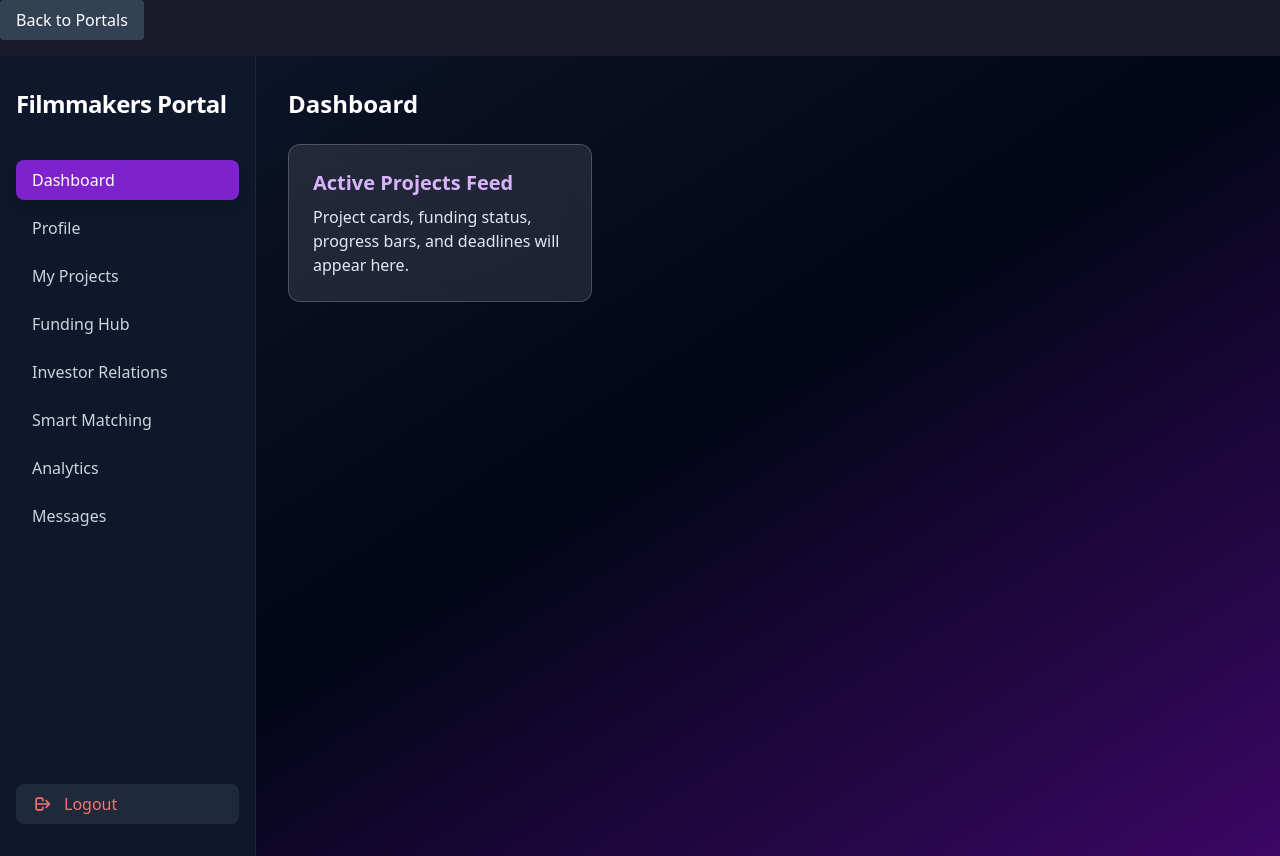
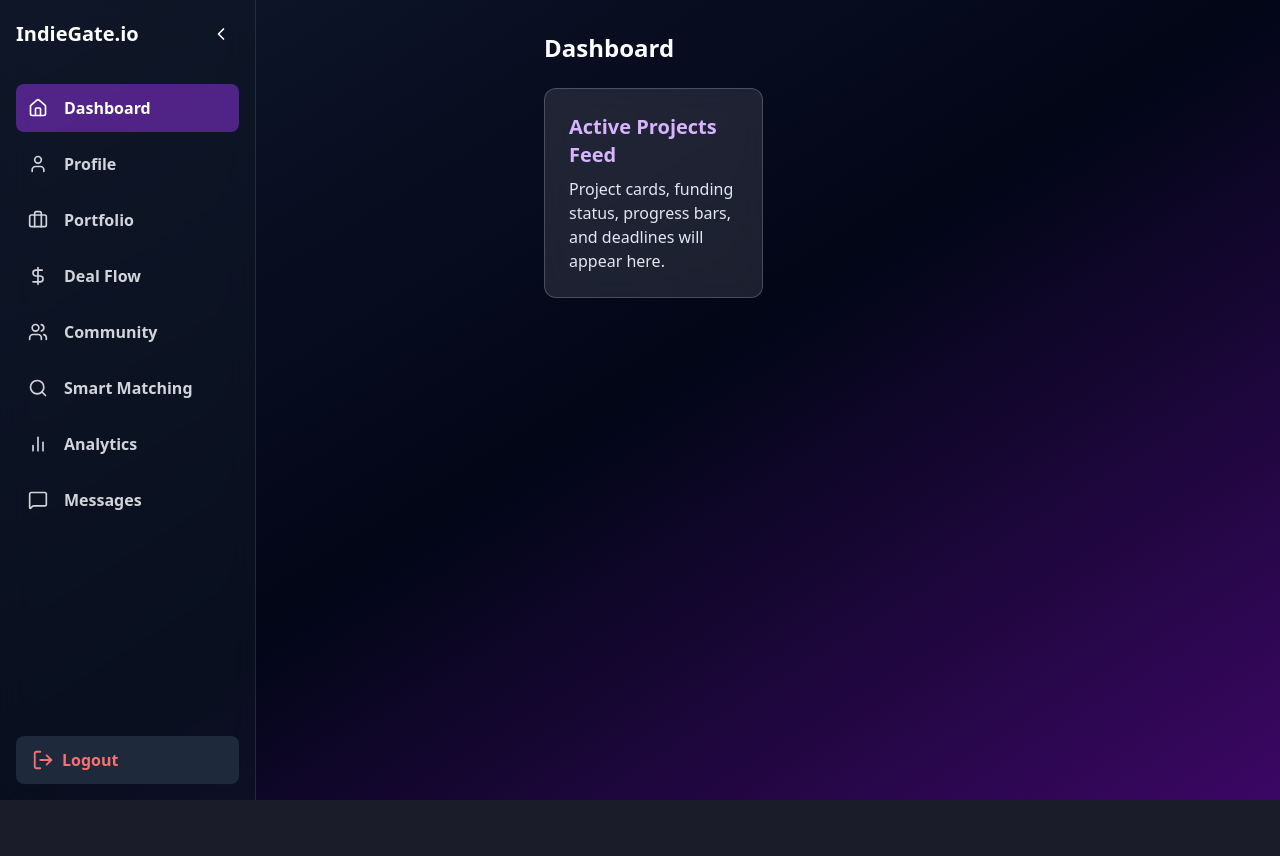
Before and after one commit to BeezyBabyDev/inidegate-v1, a React (Vite) app: page /#/portal/filmmaker in a window 1280 px wide. After the commit the page ends 800 px from the top, so only its background shows below. Built offline with nearby package versions, Linux system fonts and the light colour scheme.

Commit message:
Fix: Remove 'Back to Portals' buttons, clean up unused imports/vars, and fix logout icon import for sidebar collapse enhancement

```diff
--- a/src/components/BrandsPortal.jsx
+++ b/src/components/BrandsPortal.jsx
@@ -5,7 +5,7 @@ import Sidebar from './Sidebar'
 import TopBar from './TopBar'
 import { useNavigate } from 'react-router-dom'
 
-const BrandsPortal = ({ onLogout }) => {
+const BrandsPortal = () => {
   const navigate = useNavigate()
   // Automatically scroll to top when component mounts
   useScrollToTop()
@@ -471,19 +471,12 @@ const BrandsPortal = ({ onLogout }) => {
         onToggle={() => setIsSidebarCollapsed(!isSidebarCollapsed)}
         activeTab={activeTab}
         onTabClick={handleTabClick}
-        onLogout={handleLogout}
         portalType="brands"
       />
       <div
         className={`flex-1 flex flex-col transition-all duration-300 ${isSidebarCollapsed ? 'ml-20' : 'ml-64'}`}
       >
         <TopBar />
-        <button
-          className="mb-4 px-4 py-2 bg-slate-700 text-white rounded hover:bg-purple-700"
-          onClick={() => navigate('/')}
-        >
-          Back to Portals
-        </button>
         <main className="flex-1 overflow-y-auto p-8">{renderContent()}</main>
       </div>
     </div>
--- a/src/components/CreativePortal.jsx
+++ b/src/components/CreativePortal.jsx
@@ -1,23 +1,11 @@
-import React, { useState } from 'react'
-import { useNavigate } from 'react-router-dom'
+import { useState } from 'react'
 import { useScrollToTop } from '../hooks/useScrollToTop'
-import LogoutButton from './LogoutButton'
+import Sidebar from './Sidebar'
 
-const sidebarItems = [
-  'Dashboard',
-  'Profile',
-  'My Projects',
-  'Funding Hub',
-  'Investor Relations',
-  'Smart Matching',
-  'Analytics',
-  'Messages',
-]
-
-const CreativePortal = ({ user = { profile: { displayName: 'Sarah Chen' } }, onLogout }) => {
+const CreativePortal = ({ onLogout }) => {
   useScrollToTop()
-  const navigate = useNavigate()
   const [activeTab, setActiveTab] = useState('Dashboard')
+  const [isSidebarCollapsed, setIsSidebarCollapsed] = useState(false)
 
   const handleSidebarClick = label => {
     setActiveTab(label)
@@ -29,38 +17,19 @@ const CreativePortal = ({ user = { profile: { displayName: 'Sarah Chen' } }, onL
 
   return (
     <div className="flex min-h-screen bg-gradient-to-br from-slate-900 via-slate-950 to-purple-950 text-white">
-      {/* Sidebar */}
-      <aside className="w-64 bg-slate-900 border-r border-slate-800 flex flex-col py-8 px-4 justify-between">
-        <div>
-          <div className="mb-10 text-2xl font-extrabold tracking-tight">Filmmakers Portal</div>
-          <nav>
-            <ul className="space-y-2">
-              {sidebarItems.map(label => (
-                <li key={label}>
-                  <button
-                    className={`w-full text-left px-4 py-2 rounded-lg font-medium transition-colors ${
-                      activeTab === label
-                        ? 'bg-purple-700 text-white shadow-lg'
-                        : 'text-slate-300 hover:bg-slate-800 hover:text-white'
-                    }`}
-                    onClick={() => handleSidebarClick(label)}
-                  >
-                    {label}
-                  </button>
-                </li>
-              ))}
-            </ul>
-          </nav>
-        </div>
-        <div className="mt-8">
-          <LogoutButton onClick={handleLogout} />
-        </div>
-      </aside>
-
-      {/* Main Content */}
-      <div className="flex-1 flex flex-col">
-        {/* Dashboard Content */}
-        <main className="flex-1 p-8 overflow-y-auto">
+      <Sidebar
+        isCollapsed={isSidebarCollapsed}
+        onToggle={() => setIsSidebarCollapsed(!isSidebarCollapsed)}
+        activeTab={activeTab}
+        onTabClick={handleSidebarClick}
+        onLogout={handleLogout}
+        portalType="filmmaker"
+      />
+      <div
+        className={`flex-1 flex flex-col transition-all duration-300 ${isSidebarCollapsed ? 'ml-20' : 'ml-64'}`}
+      >
+        {/* Main Content */}
+        <main className="flex-1 overflow-y-auto p-8">
           {activeTab === 'Dashboard' && (
             <div>
               <h2 className="text-2xl font-bold mb-6">Dashboard</h2>
--- a/src/components/DistributorsPlatform.jsx
+++ b/src/components/DistributorsPlatform.jsx
@@ -1,9 +1,4 @@
-import React from 'react'
-import { useNavigate } from 'react-router-dom'
-import Button from './Button'
-
 const DistributorsPlatform = () => {
-  const navigate = useNavigate()
   return (
     <div className="flex flex-col items-center justify-center min-h-screen bg-gradient-to-br from-yellow-500 to-yellow-700 text-white">
       <h2 className="text-4xl font-bold mb-4">Distributors Platform</h2>
@@ -12,12 +7,6 @@ const DistributorsPlatform = () => {
         <br />
         (Coming Soon)
       </p>
-      <Button
-        className="bg-white text-yellow-800 hover:bg-yellow-200"
-        onClick={() => navigate('/')}
-      >
-        Back to Portals
-      </Button>
     </div>
   )
 }
--- a/src/components/FilmakersPortal.jsx
+++ b/src/components/FilmakersPortal.jsx
@@ -6,17 +6,7 @@ const FilmakersPortal = props => {
   const handleLogout = () => {
     navigate('/')
   }
-  return (
-    <div>
-      <button
-        className="mb-4 px-4 py-2 bg-slate-700 text-white rounded hover:bg-purple-700"
-        onClick={() => navigate('/')}
-      >
-        Back to Portals
-      </button>
-      <CreativePortal {...props} onLogout={handleLogout} />
-    </div>
-  )
+  return <CreativePortal {...props} onLogout={handleLogout} />
 }
 
 export default FilmakersPortal
--- a/src/components/InvestorPortal.jsx
+++ b/src/components/InvestorPortal.jsx
@@ -11,9 +11,8 @@ import AnalyticsPage from './AnalyticsPage' // Import the Analytics page
 import MessagesPage from './MessagesPage' // Import the Messages page
 import { useScrollToTop } from '../hooks/useScrollToTop'
 import { useNavigate } from 'react-router-dom'
-import LogoutButton from './LogoutButton'
 
-const InvestorPortal = ({ onLogout }) => {
+const InvestorPortal = () => {
   useScrollToTop()
 
   const [isSidebarCollapsed, setIsSidebarCollapsed] = useState(false)
@@ -66,12 +65,6 @@ const InvestorPortal = ({ onLogout }) => {
         className={`flex-1 flex flex-col h-screen transition-all duration-300 ${isSidebarCollapsed ? 'pl-20' : 'pl-64'}`}
       >
         <TopBar />
-        <button
-          className="mb-4 px-4 py-2 bg-slate-700 text-white rounded hover:bg-purple-700"
-          onClick={() => navigate('/')}
-        >
-          Back to Portals
-        </button>
         <main className="flex-1 overflow-y-auto p-8">{renderContent()}</main>
       </div>
     </div>
--- a/src/components/LogoutButton.jsx
+++ b/src/components/LogoutButton.jsx
@@ -1,27 +1,13 @@
-import React from 'react'
+import { LogOut } from 'lucide-react'
 
-const LogoutButton = ({ onClick, className = '' }) => (
+const LogoutButton = ({ onClick, className = '', iconOnly = false }) => (
   <button
-    className={`w-full flex items-center gap-3 px-4 py-2 rounded-lg font-medium transition-colors bg-slate-800 text-red-400 hover:bg-red-900/20 hover:text-red-300 focus:outline-none focus:ring-2 focus:ring-red-500 ${className}`}
     onClick={onClick}
+    className={`flex items-center gap-2 px-4 py-3 rounded-lg bg-slate-800 hover:bg-slate-900 text-red-400 font-semibold transition-colors w-full ${className}`}
     aria-label="Logout"
   >
-    <svg
-      xmlns="http://www.w3.org/2000/svg"
-      fill="none"
-      viewBox="0 0 24 24"
-      strokeWidth={2}
-      stroke="currentColor"
-      className="w-5 h-5"
-      aria-hidden="true"
-    >
-      <path
-        strokeLinecap="round"
-        strokeLinejoin="round"
-        d="M17 16l4-4m0 0l-4-4m4 4H7m6 4v1a2 2 0 01-2 2H7a2 2 0 01-2-2V7a2 2 0 012-2h4a2 2 0 012 2v1"
-      />
-    </svg>
-    <span>Logout</span>
+    <LogOut size={22} />
+    {!iconOnly && <span>Logout</span>}
   </button>
 )
 
--- a/src/components/Sidebar.jsx
+++ b/src/components/Sidebar.jsx
@@ -1,5 +1,4 @@
 import {
-  LogOut,
   User,
   Briefcase,
   DollarSign,
@@ -61,7 +60,11 @@ const Sidebar = ({ isCollapsed, onToggle, activeTab, onTabClick, onLogout }) =>
       </nav>
 
       <div>
-        <LogoutButton onClick={onLogout} className={!isCollapsed ? '' : 'justify-center'} />
+        <LogoutButton
+          onClick={onLogout}
+          iconOnly={isCollapsed}
+          className={!isCollapsed ? '' : 'justify-center'}
+        />
       </div>
     </div>
   )
--- a/src/components/TalentPortalComponent.jsx
+++ b/src/components/TalentPortalComponent.jsx
@@ -6,7 +6,7 @@ import Sidebar from './Sidebar'
 import TopBar from './TopBar'
 import { useNavigate } from 'react-router-dom'
 
-const TalentPortalComponent = ({ onLogout }) => {
+const TalentPortalComponent = () => {
   const navigate = useNavigate()
   // Automatically scroll to top when component mounts
   useScrollToTop()
@@ -492,7 +492,6 @@ const TalentPortalComponent = ({ onLogout }) => {
         onToggle={() => setIsSidebarCollapsed(!isSidebarCollapsed)}
         activeTab={activeTab}
         onTabClick={handleTabClick}
-        onLogout={handleLogout}
         portalType="talent"
       />
       <div
@@ -501,12 +500,6 @@ const TalentPortalComponent = ({ onLogout }) => {
         <TopBar />
         <main className="flex-1 overflow-y-auto p-8">
           <div className="max-w-7xl mx-auto">
-            <button
-              className="mb-4 px-4 py-2 bg-slate-700 text-white rounded hover:bg-purple-700"
-              onClick={() => navigate('/')}
-            >
-              Back to Portals
-            </button>
             {/* Welcome Section - Mobile Optimized */}
             <div className="mb-6 md:mb-8">
               <h2 className="portal-heading-main portal-fade-in">Welcome to the Talent Network</h2>
```
